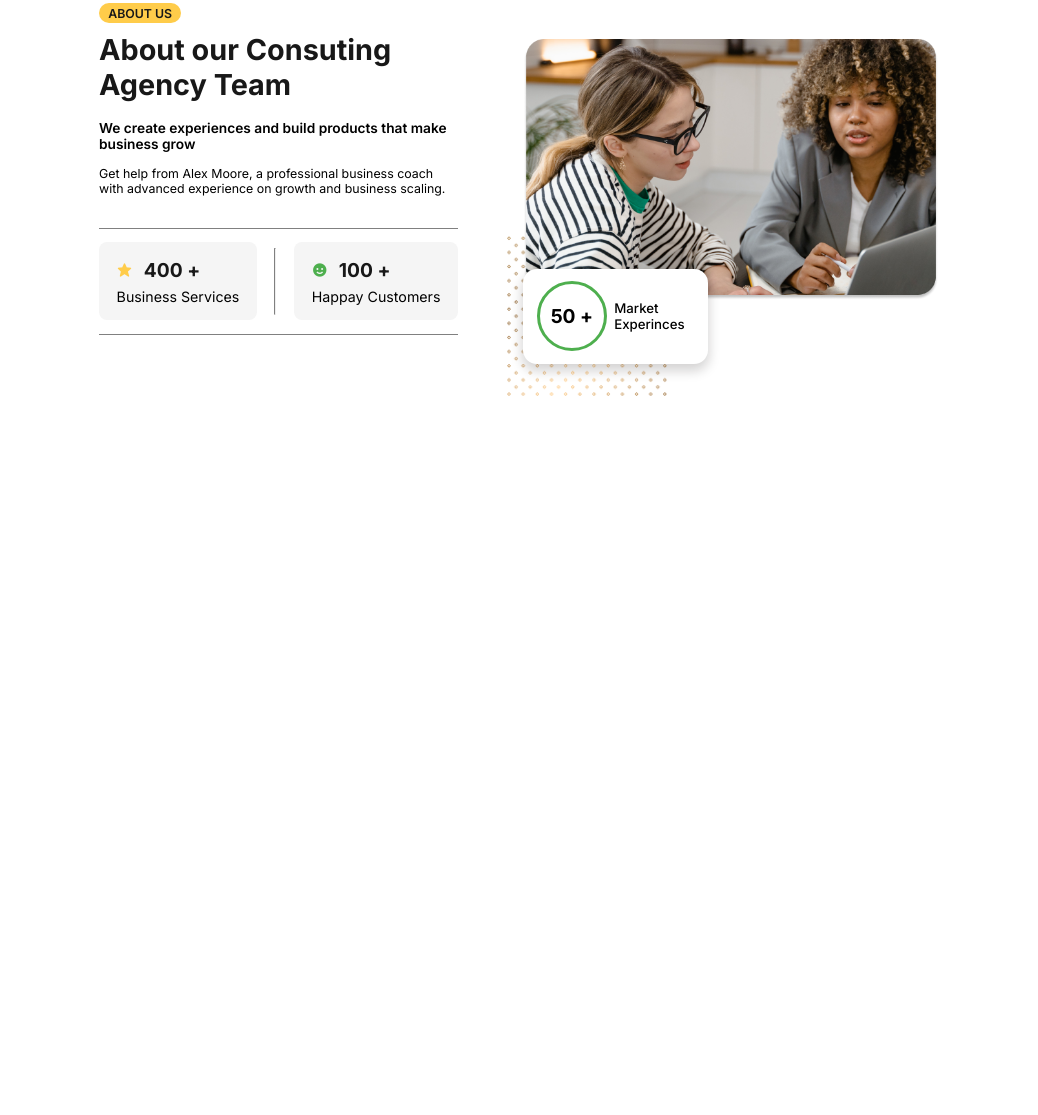
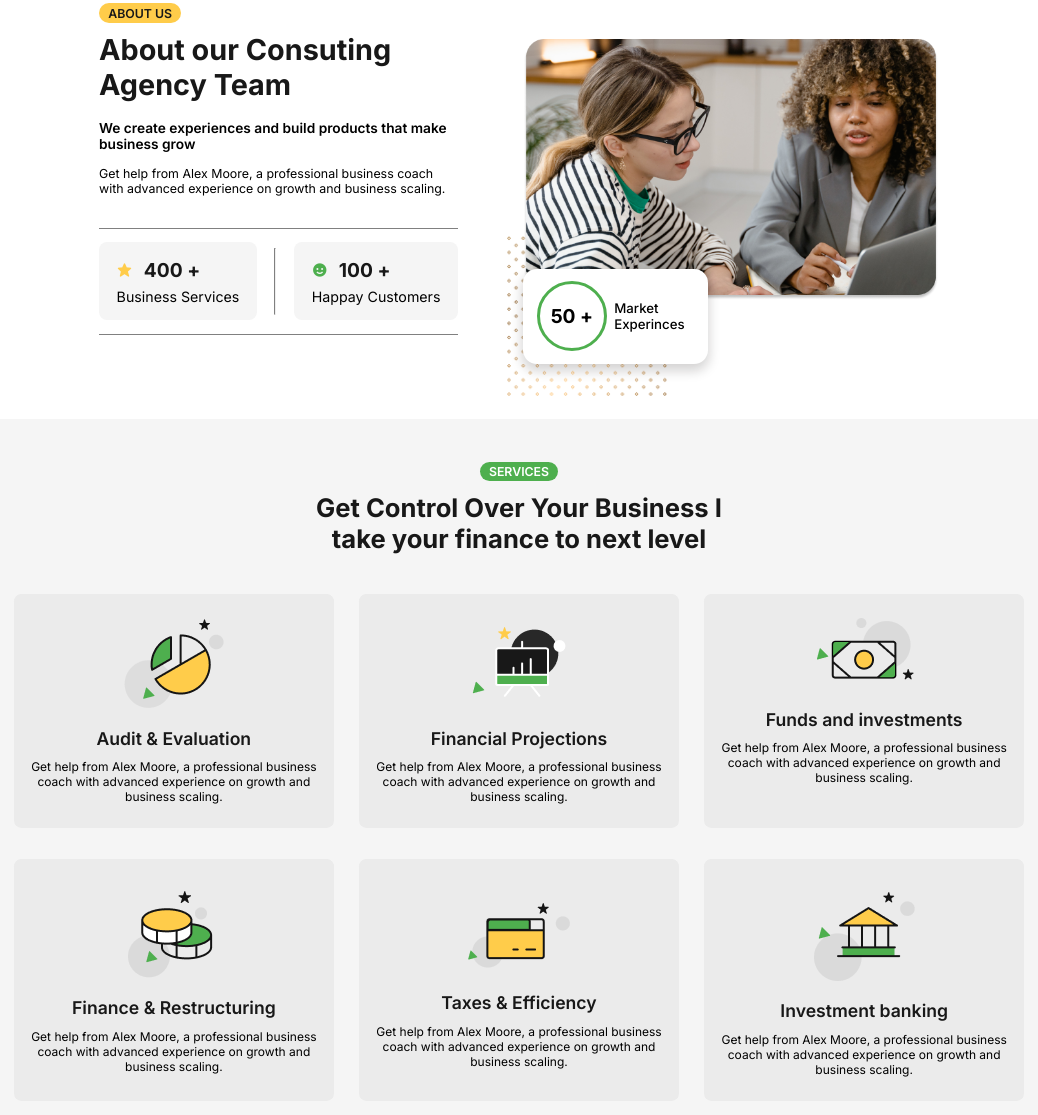
Before and after one commit to protamim/ask-experts, a plain HTML site: page index.html in a window 1280 px wide. Shown: the part 666-1781 px from the top of the page, without its empty margins (121-1159 px from the left). Before the commit the page ends 1085 px from the top, so only its background shows below. Drawn offline with nearby package versions, Linux system fonts and the light colour scheme.

Commit message:
Service section with responsive

```diff
--- a/index.html
+++ b/index.html
@@ -172,16 +172,16 @@
           <div class="counter-wrapper">
             <div class="counter counter-left">
               <div class="item-first">
-                <i class='bx bxs-star' style="color: var(--primary-1)"></i>
+                <i class="bx bxs-star" style="color: var(--primary-1)"></i>
                 <h5>400 +</h5>
               </div>
               <span class="item-second">Business Services</span>
             </div>
             <!-- Vertical Line -->
-            <hr class="vertical-line">
+            <hr class="vertical-line" />
             <div class="counter counter-right">
               <div class="item-first">
-                <i class='bx bxs-smile' style='color: var(--primary-2)' ></i>
+                <i class="bx bxs-smile" style="color: var(--primary-2)"></i>
                 <h5>100 +</h5>
               </div>
               <span class="item-second">Happay Customers</span>
@@ -191,7 +191,7 @@
 
         <div class="about-right">
           <a class="image-wrapper" href="#">
-            <img src="assets/home/about-sec.png" alt="about">
+            <img src="assets/home/about-sec.png" alt="about" />
           </a>
           <div class="market-wrapper">
             <div class="exp-volume">
@@ -200,15 +200,55 @@
             <h5>Market Experinces</h5>
           </div>
           <!-- Background pattern -->
-          <img class="bg-pattern" src="assets/home/cta-pattern.png" alt="">
+          <img class="bg-pattern" src="assets/home/cta-pattern.png" alt="" />
         </div>
-
       </div>
     </div>
-
-    <div class="progress-bar">
-    </div>
     <!-- Home About End -->
+    <!-- Home Service Start -->
+    <section class="home-service">
+      <div class="container">
+        <div class="top">
+          <h4 class="sub-title">Services</h4>
+          <h2 class="heading-title">
+            Get Control Over Your Business I take your finance to next level
+          </h2>
+        </div>
+        <div class="service-wrapper">
+          <div class="card">
+            <img class="icon" src="assets/home/service-icon-1.png" alt="Audit">
+            <h4 class="title">Audit & Evaluation</h4>
+            <p class="info">Get help from Alex Moore, a professional business coach with advanced experience on growth and business scaling.</p>
+          </div>
+          <div class="card">
+            <img class="icon" src="assets/home/service-icon-2.png" alt="Audit">
+            <h4 class="title">Financial Projections</h4>
+            <p class="info">Get help from Alex Moore, a professional business coach with advanced experience on growth and business scaling.</p>
+          </div>
+          <div class="card">
+            <img class="icon" src="assets/home/service-icon-3.png" alt="Audit">
+            <h4 class="title">Funds and investments</h4>
+            <p class="info">Get help from Alex Moore, a professional business coach with advanced experience on growth and business scaling.</p>
+          </div>
+          <div class="card">
+            <img class="icon" src="assets/home/service-icon-4.png" alt="Audit">
+            <h4 class="title">Finance & Restructuring</h4>
+            <p class="info">Get help from Alex Moore, a professional business coach with advanced experience on growth and business scaling.</p>
+          </div>
+          <div class="card">
+            <img class="icon" src="assets/home/service-icon-5.png" alt="Audit">
+            <h4 class="title">Taxes & Efficiency</h4>
+            <p class="info">Get help from Alex Moore, a professional business coach with advanced experience on growth and business scaling.</p>
+          </div>
+          <div class="card">
+            <img class="icon" src="assets/home/service-icon-6.png" alt="Audit">
+            <h4 class="title">Investment banking</h4>
+            <p class="info">Get help from Alex Moore, a professional business coach with advanced experience on growth and business scaling.</p>
+          </div>
+        </div>
+      </div>
+    </section>
+    <!-- Home Service End -->
 
     <!-- Boxicons cdn -->
     <script src="https://unpkg.com/boxicons@2.1.4/dist/boxicons.js"></script>
--- a/styles/global.css
+++ b/styles/global.css
@@ -1,17 +1,22 @@
 /* Global styles */
-*, ::after, ::before {
+*,
+::after,
+::before {
   margin: 0;
   padding: 0;
   box-sizing: border-box;
 }
-:root{
+:root {
   --primary-1: #ffcc4a;
   --primary-2: #4eaf4e;
   --primary-3: #181818;
   --secondary-1: #f5f5f5;
-    --secondary-2: #FFFFFF;
+  --secondary-2: #ffffff;
+  --gray-400: #EBEBEB;
 }
-ul, li, ol {
+ul,
+li,
+ol {
   list-style: none;
   margin: 0;
   padding: 0;
@@ -24,7 +29,7 @@ img {
   vertical-align: middle;
 }
 body {
-    font-family: 'Inter', sans-serif;
+  font-family: "Inter", sans-serif;
   background-color: var(--secondary-2);
 }
 .container {
@@ -50,3 +55,21 @@ body {
   font-style: bold;
   font-size: 0.857rem;
 }
+.sub-title {
+  font-size: 0.77rem;
+  background-color: var(--primary-1);
+  max-width: max-content;
+  padding: 0.15rem 0.578rem;
+  border-radius: 1.5rem;
+  text-transform: uppercase;
+  color: var(--primary-3);
+  font-weight: 600;
+  margin-bottom: 0.558rem;
+}
+.heading-title {
+  max-width: 19rem;
+  font-size: 1.8rem;
+  font-weight: 700;
+  color: var(--primary-3);
+  margin-bottom: 1.1rem;
+}
--- a/styles/index.css
+++ b/styles/index.css
@@ -271,9 +271,6 @@ Home about
   flex-direction: column;
   row-gap: 3rem;
 }
-.home-about .about-wrapper .about-left {
-  /* position: relative; */
-}
 .home-about .about-wrapper .about-left .sub-title {
   font-size: 0.77rem;
   background-color: var(--primary-1);
@@ -395,9 +392,58 @@ Home about
   font-size: 0.8287rem;
 }
 /* ------------------------------------------
-Home about
+Home Services Section
 --------------------------------------------*/
-
+.home-service {
+  padding: 2rem 0;
+  background-color: var(--secondary-1);
+}
+.home-service .top {
+  text-align: center;
+}
+.home-service .top .sub-title {
+  margin: 0.687rem auto;
+  background-color: var(--primary-2);
+  color: var(--secondary-2);
+}
+.home-service .top .heading-title {
+  margin-left: auto;
+  margin-right: auto;
+  font-size: 1.6rem;
+  max-width: 22rem;
+}
+.home-service .service-wrapper {
+  display: flex;
+  flex-direction: column;
+  row-gap: 2rem;
+}
+.home-service .service-wrapper .card {
+ background-color: var(--gray-400);
+ border-radius: 0.457rem;
+ padding: 1.5rem 0.987rem;
+ transition: background-color 300ms ease-in-out;
+}
+.home-service .service-wrapper .card .icon {
+  margin-bottom: 1.2rem;
+  max-width: max-content;
+}
+.home-service .service-wrapper .card .title {
+  margin-bottom: 0.67rem;
+  font-size: 1.1rem;
+  font-weight: 600;
+  color: var(--primary-3);
+}
+.home-service .service-wrapper .card .info {
+  max-width: 18rem;
+}
+.home-service .service-wrapper .card:hover {
+  background-color: var(--primary-3);
+  color: var(--secondary-2);
+  cursor: pointer;
+}
+.home-service .service-wrapper .card:hover .title {
+  color: var(--secondary-2);
+}
 /* ------------------------------------------
 Home about
 --------------------------------------------*/
@@ -420,6 +466,22 @@ Styles for Large Mobile devices
   .home-about .about-wrapper {
     justify-content: center;
     align-items: center;
+  }
+  /* Home Service Section */
+  .home-service .service-wrapper {
+    flex-direction: row;
+    flex-wrap: wrap;
+    justify-content: center;
+    column-gap: 1.6rem;
+    row-gap: 1.9rem;
+  }
+  .home-service .service-wrapper .card {
+    text-align: center;
+
+  }
+  .home-service .service-wrapper .card .info {
+    margin-left: auto;
+    margin-right: auto;
   }
 }
 
@@ -485,6 +547,11 @@ Styles for Laptop Devices
   .home-about .about-wrapper {
     column-gap: 4rem;
   }
+  /* Home Service Section */
+  .home-service .top .heading-title {
+    max-width: 29rem;
+    margin-bottom: 2.5rem;
+  }
 }
 
 /* ================================================
```
Lines whose indentation alone changed are shown as unchanged.
